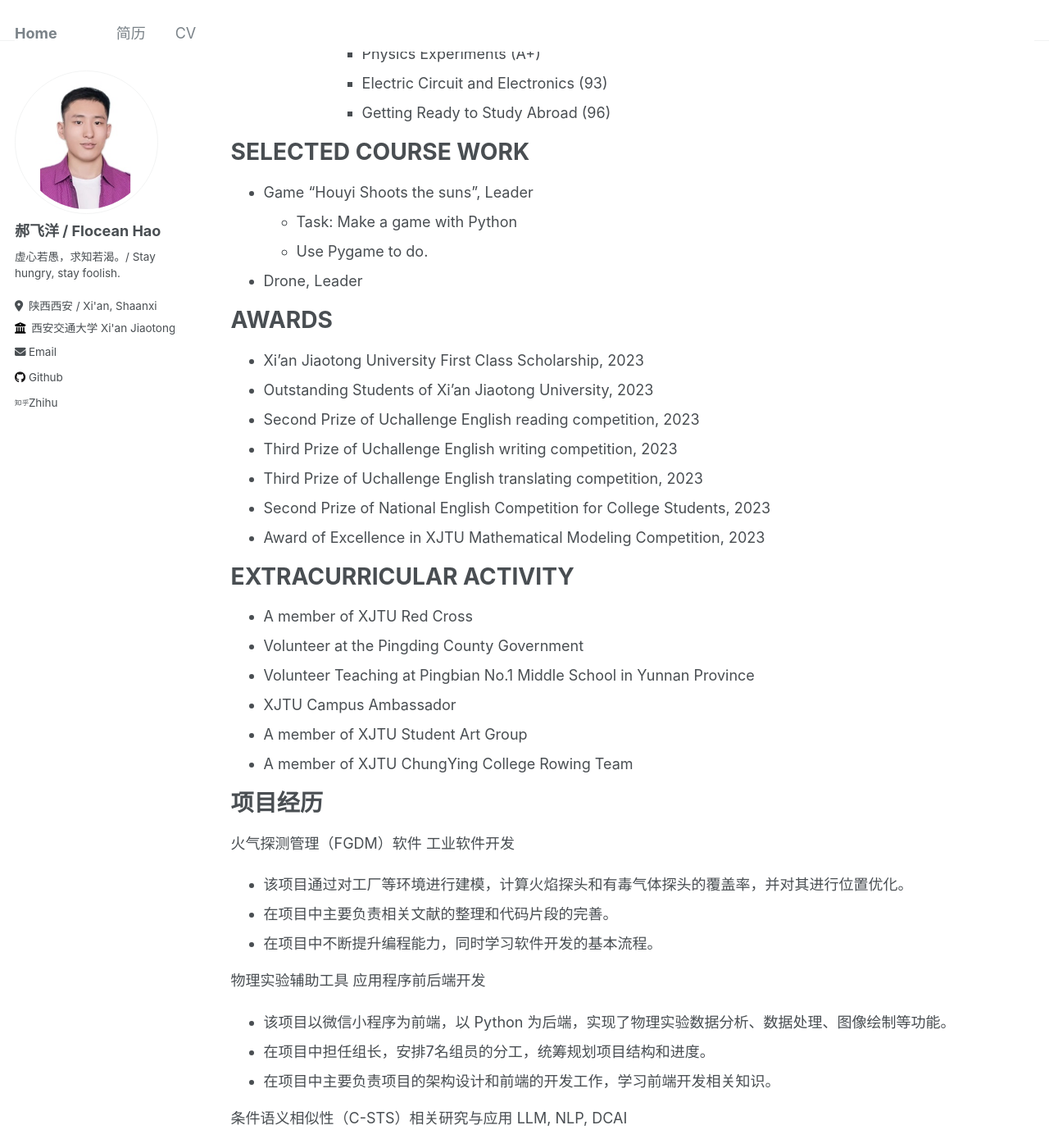
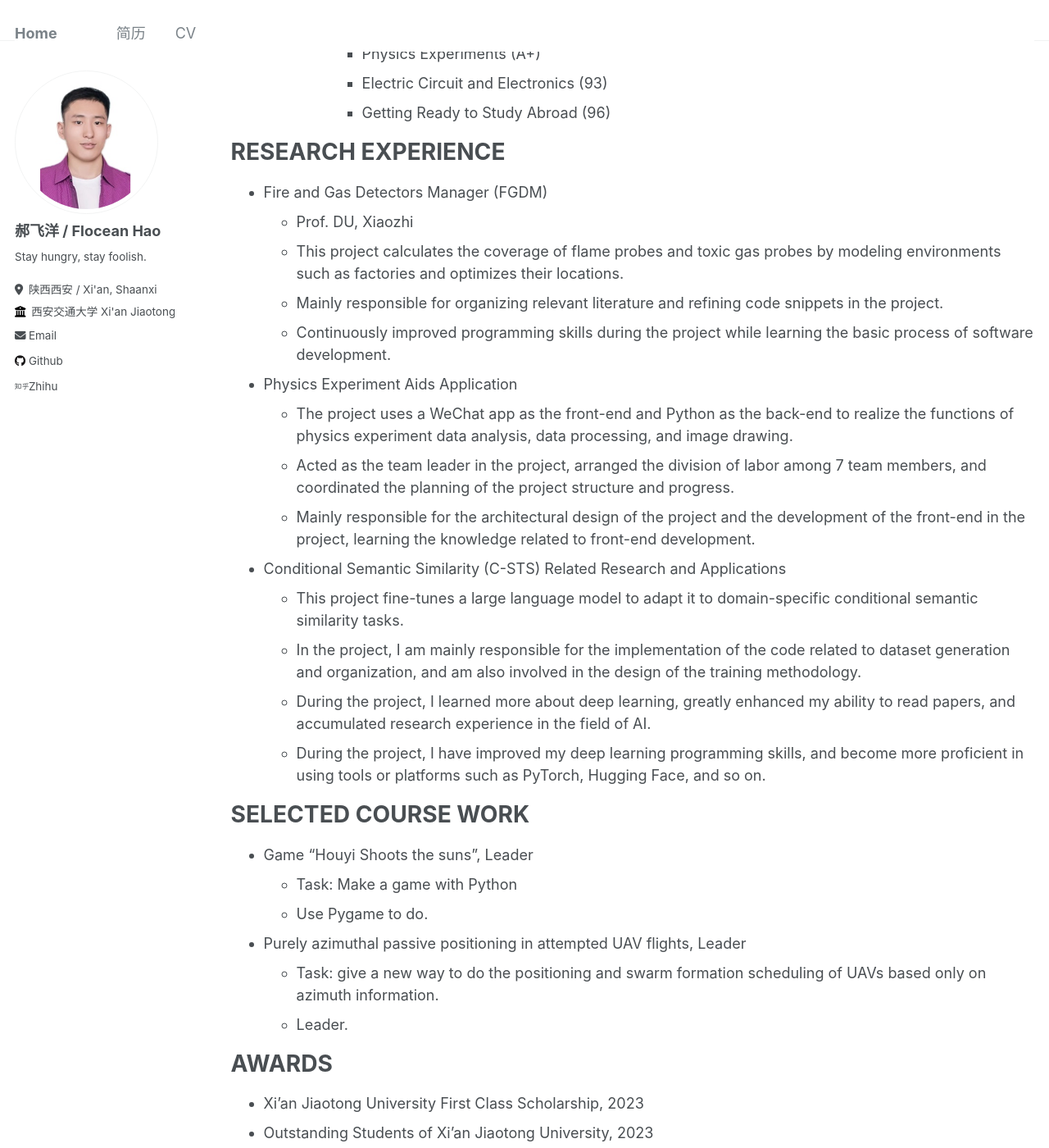
Before and after one commit to HungryFlo/HungryFlo.github.io, a Jekyll site: the page built from _pages/cv_en.md, in a window 1280 px wide and 1400 px high, scrolled down 668 px. Shown: the whole window at 82% size. Built offline with Jekyll 4.4.1, drawn with Linux system fonts in a browser that asks for light colours; some of the changed text lies outside the part shown.

Commit message:
update English CV

```diff
--- a/_config.yml
+++ b/_config.yml
@@ -24,7 +24,7 @@ author:
   avatar           : "profile.png"
   name             : "郝飞洋 / Flocean Hao"
   pronouns         : # example: "she/her"
-  bio              : "虚心若愚，求知若渴。/ Stay hungry, stay foolish."
+  bio              : "Stay hungry, stay foolish."
   location         : "陕西西安 / Xi'an, Shaanxi"
   employer         : "西安交通大学 Xi'an Jiaotong University"
   uri              : # URL
--- a/_pages/cv_en.md
+++ b/_pages/cv_en.md
@@ -9,8 +9,10 @@ redirect_from:
 
 {% include base_path %}
 
+
 EDUCATION BACKGROUND
 ======
+
 * Xi'an Jiaotong University   (C9, Chinese ivy league universities)   (2022.09-2026.06)
   * Major: Software Engineering
   * Credit score: GPA 4.0448/4.3;   Score 93.0491;  Top 1 out of 180 students
@@ -30,15 +32,37 @@ EDUCATION BACKGROUND
       * Electric Circuit and Electronics (93)
       * Getting Ready to Study Abroad (96)
 
+RESEARCH EXPERIENCE
+======
+
+* Fire and Gas Detectors Manager (FGDM)
+  * Prof. DU, Xiaozhi
+  * This project calculates the coverage of flame probes and toxic gas probes by modeling environments such as factories and optimizes their locations.
+  * Mainly responsible for organizing relevant literature and refining code snippets in the project.
+  * Continuously improved programming skills during the project while learning the basic process of software development.
+* Physics Experiment Aids Application
+  * The project uses a WeChat app as the front-end and Python as the back-end to realize the functions of physics experiment data analysis, data processing, and image drawing.
+  * Acted as the team leader in the project, arranged the division of labor among 7 team members, and coordinated the planning of the project structure and progress.
+  * Mainly responsible for the architectural design of the project and the development of the front-end in the project, learning the knowledge related to front-end development.
+* Conditional Semantic Similarity (C-STS) Related Research and Applications
+  * This project fine-tunes a large language model to adapt it to domain-specific conditional semantic similarity tasks.
+  * In the project, I am mainly responsible for the implementation of the code related to dataset generation and organization, and am also involved in the design of the training methodology.
+  * During the project, I learned more about deep learning, greatly enhanced my ability to read papers, and accumulated research experience in the field of AI.
+  * During the project, I have improved my deep learning programming skills, and become more proficient in using tools or platforms such as PyTorch, Hugging Face, and so on.
+
 SELECTED COURSE WORK
 ======
+
 * Game "Houyi Shoots the suns", Leader
   * Task: Make a game with Python
   * Use Pygame to do.
-* Drone, Leader
+* Purely azimuthal passive positioning in attempted UAV flights, Leader
+  * Task: give a new way to do the positioning and swarm formation scheduling of UAVs based only on azimuth information.
+  * Leader.
 
 AWARDS
 ======
+
 * Xi'an Jiaotong University First Class Scholarship, 2023
 * Outstanding Students of Xi'an Jiaotong University, 2023
 * Second Prize of Uchallenge English reading competition, 2023
@@ -49,32 +73,14 @@ AWARDS
 
 EXTRACURRICULAR ACTIVITY
 ======
+* President of Class No.2227
+* Youth League Secretary of Branch No.2202
 * A member of XJTU Red Cross
 * Volunteer at the Pingding County Government
 * Volunteer Teaching at Pingbian No.1 Middle School in Yunnan Province
 * XJTU Campus Ambassador
 * A member of XJTU Student Art Group
 * A member of XJTU ChungYing College Rowing Team
-
-
-项目经历
-======
-火气探测管理（FGDM）软件				工业软件开发
-* 该项目通过对工厂等环境进行建模，计算火焰探头和有毒气体探头的覆盖率，并对其进行位置优化。
-* 在项目中主要负责相关文献的整理和代码片段的完善。
-* 在项目中不断提升编程能力，同时学习软件开发的基本流程。
-
-物理实验辅助工具					应用程序前后端开发
-* 该项目以微信小程序为前端，以 Python 为后端，实现了物理实验数据分析、数据处理、图像绘制等功能。
-* 在项目中担任组长，安排7名组员的分工，统筹规划项目结构和进度。
-* 在项目中主要负责项目的架构设计和前端的开发工作，学习前端开发相关知识。
-
-条件语义相似性（C-STS）相关研究与应用		LLM, NLP, DCAI
-* 该项目通过对大语言模型进行微调，使其适应特定领域的条件语义相似性任务。
-* 在项目中主要负责数据集生成与整理相关代码的实现，且参与训练方法设计工作。
-* 在项目中更加深入学习深度学习相关知识，阅读论文的能力极大增强，并积累 AI 领域科研经验。
-* 在项目中不断精进深度学习相关编程能力，更加熟练使用 PyTorch, Hugging Face 等工具或平台。
-
 
 <!-- Publications
 ======
```
